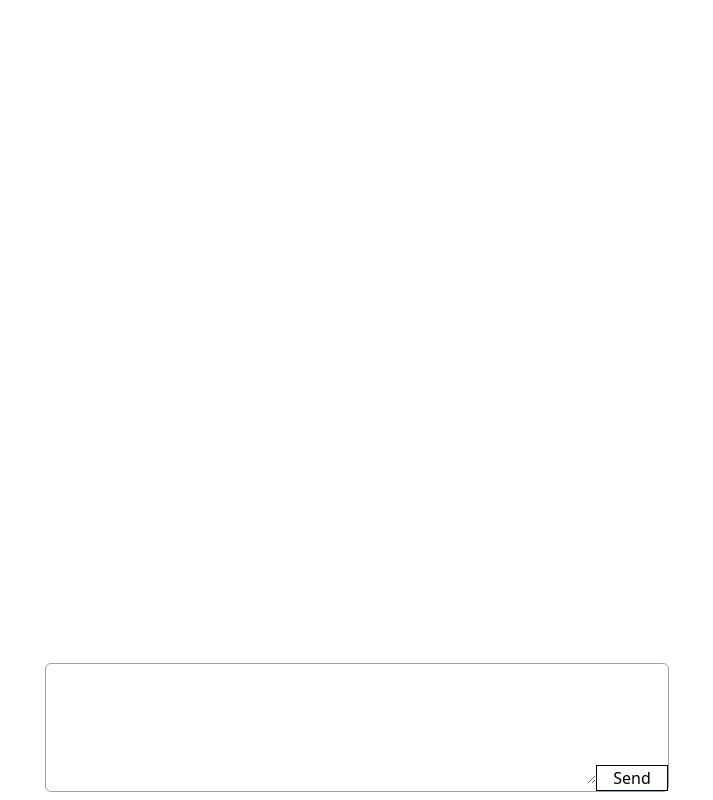
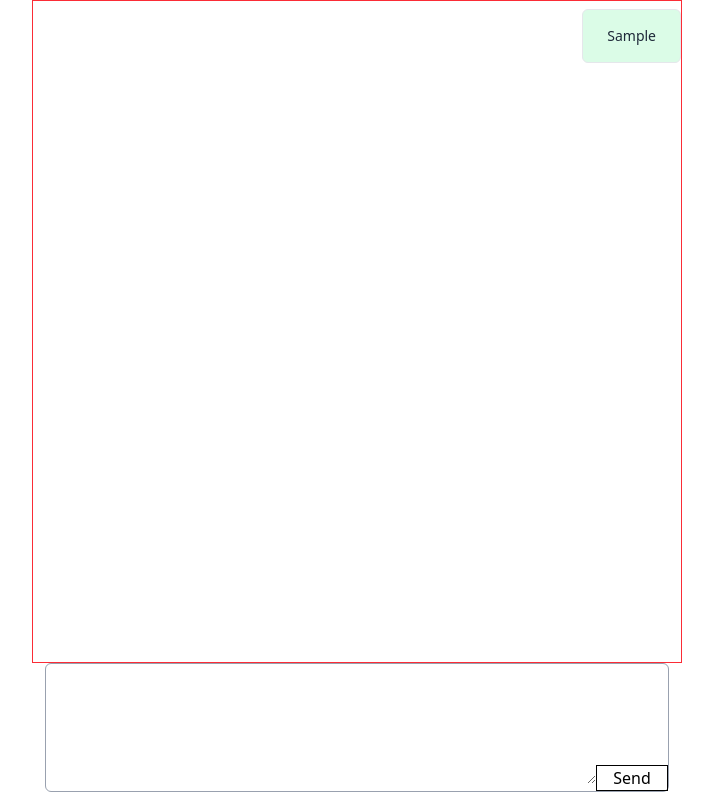
Before and after one commit to devXamr/bubbles, a Next.js app in the folder bubbles/: page / in a window 1280 px wide. Both pictures are taken after typing "Sample" into the empty fields and a click on the button "Send". Shown: the whole page, without its empty margins (283-996 px from the left). Built offline with nearby package versions, Linux system fonts and the light colour scheme.

Commit message:
feat: add messages to a temp list and display in the text area

```diff
--- a/bubbles/app/page.tsx
+++ b/bubbles/app/page.tsx
@@ -2,17 +2,30 @@
 
 import Image from "next/image";
 import { useState } from "react";
+import { v4 as uuidv4 } from "uuid";
 
 export default function Home() {
   const [message, setMessage] = useState("");
+  const [messageList, setMessageList] = useState<any[]>([]);
 
   function handleMessageSubmission() {
     console.log("Here is the message that was sent", message);
+    setMessageList((prev) => [...prev, message]);
     setMessage("");
   }
   return (
     <div className="flex flex-col h-screen">
-      <div className="flex-1"></div>
+      <div className="flex-1 w-[650px] border border-red-500 mx-auto">
+        {messageList.length > 0 &&
+          messageList.map((eachMessage) => (
+            <div
+              key={uuidv4()}
+              className="border w-fit ml-auto py-4 px-6 my-2 rounded-md border-gray-200 bg-green-100 text-gray-800 text-sm max-w-[80%]"
+            >
+              {eachMessage}
+            </div>
+          ))}
+      </div>
       <form
         onSubmit={(e) => {
           e.preventDefault();
```
Also changed, not shown: bubbles/package.json (+6 -5 lines), 1 other file (tests, documents, lock files or other folders).
